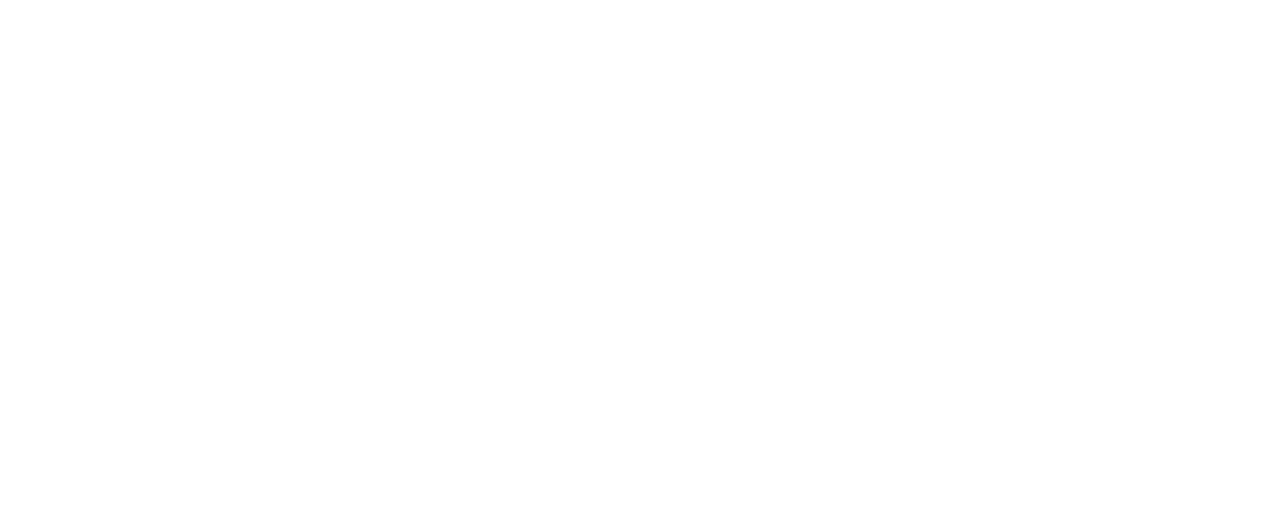
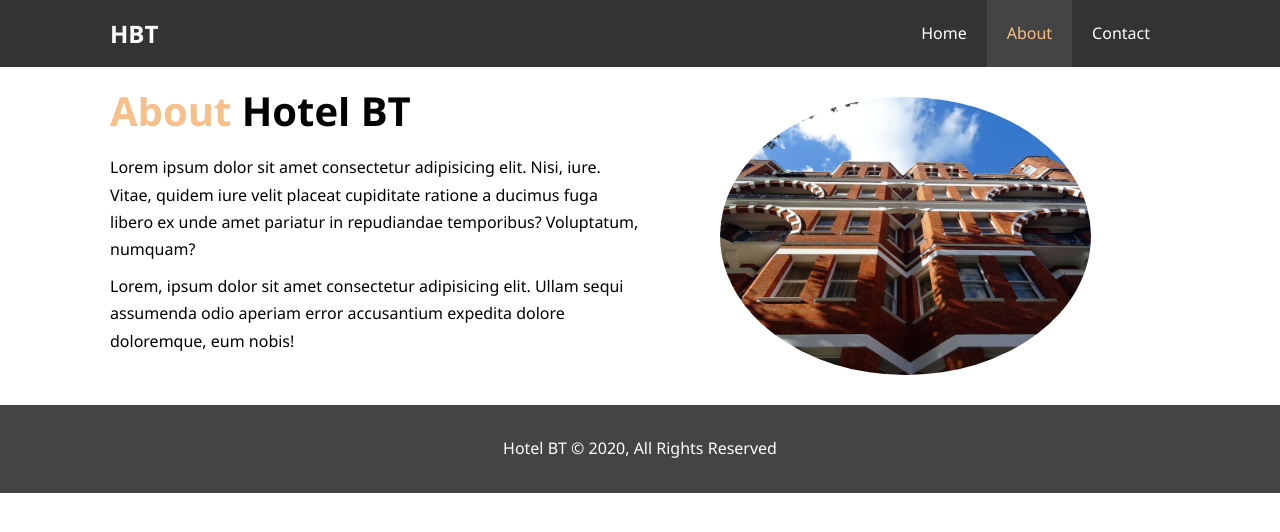
Before and after one commit to dean-hildebrand/hotel-landing-page, a plain HTML site: page about.html in a window 1280 px wide. Drawn offline with Linux system fonts and the light colour scheme.

Commit message:
about page first section added and styled

```diff
--- a/about.html
+++ b/about.html
@@ -0,0 +1,40 @@
+<!DOCTYPE html>
+<html lang="en">
+<head>
+    <meta charset="UTF-8">
+    <meta name="viewport" content="width=device-width, initial-scale=1.0">
+    <link rel="stylesheet" href="css/style.css">
+    <title>Hotel BT | About</title>
+</head>
+<body>
+    <header>
+        <nav id="navbar">
+            <div class="container">
+                <h1 class="logo"><a href="index.html"></a>HBT</a></h1>
+                <ul>
+                    <li><a href="index.html">Home</a></li>
+                    <li><a href="about.html" class="current">About</a></li>
+                    <li><a href="contact.html">Contact</a></li>
+                </ul>
+            </div>
+        </nav>
+    </header>
+
+    <section id="about-info" class="bg-light py-3">
+        <div class="container">
+            <div class="info-left">
+                <h1 class="l-heading"><span class="text-primary">About</span> Hotel BT</h1>
+                <p>Lorem ipsum dolor sit amet consectetur adipisicing elit. Nisi, iure. Vitae, quidem iure velit placeat cupiditate ratione a ducimus fuga libero ex unde amet pariatur in repudiandae temporibus? Voluptatum, numquam?</p>
+                <p>Lorem, ipsum dolor sit amet consectetur adipisicing elit. Ullam sequi assumenda odio aperiam error accusantium expedita dolore doloremque, eum nobis!</p>
+            </div>
+            <div class="info-right">
+                <img src="./images/photo-2.jpg" alt="hotel">
+            </div>
+        </div>
+    </section>
+
+    <footer id="main-footer">
+        <p>Hotel BT &copy; 2020, All Rights Reserved</p>
+    </footer>
+</body>
+</html>
--- a/css/style.css
+++ b/css/style.css
@@ -74,6 +74,15 @@ p {
 .clr {
     clear: both;
 }
+
+.l-heading {
+    font-size: 40px;
+}
+
+/* Padding */
+.py-1 { padding: 10px 0;}
+.py-2 { padding: 20px 0;}
+.py-3 { padding: 30px 0;}
 
 /* Navbar */
 
@@ -175,6 +184,26 @@ p {
     margin-bottom: 10px;
 }
 
+/* About */
+#about-info .info-right {
+    float: right;
+    width: 50%;
+    min-height: 100%;
+}
+
+#about-info .info-right img {
+    width: 70%;
+    margin: auto;
+    display: block;
+    border-radius: 50%;
+}
+
+#about-info .info-left {
+    float: left;
+    width: 50%;
+    min-height: 50%;
+}
+
 /* Footer */
 #main-footer {
     text-align: center;
```
Also changed, not shown: contact.html (+27 -0 lines).
